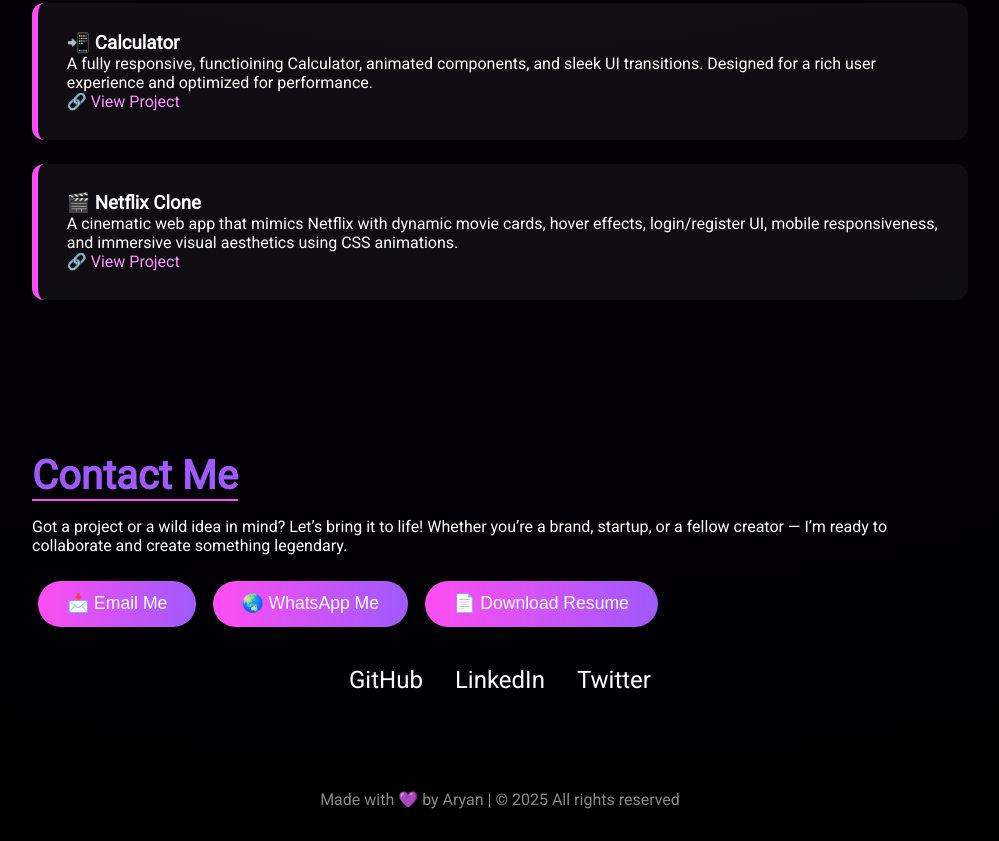
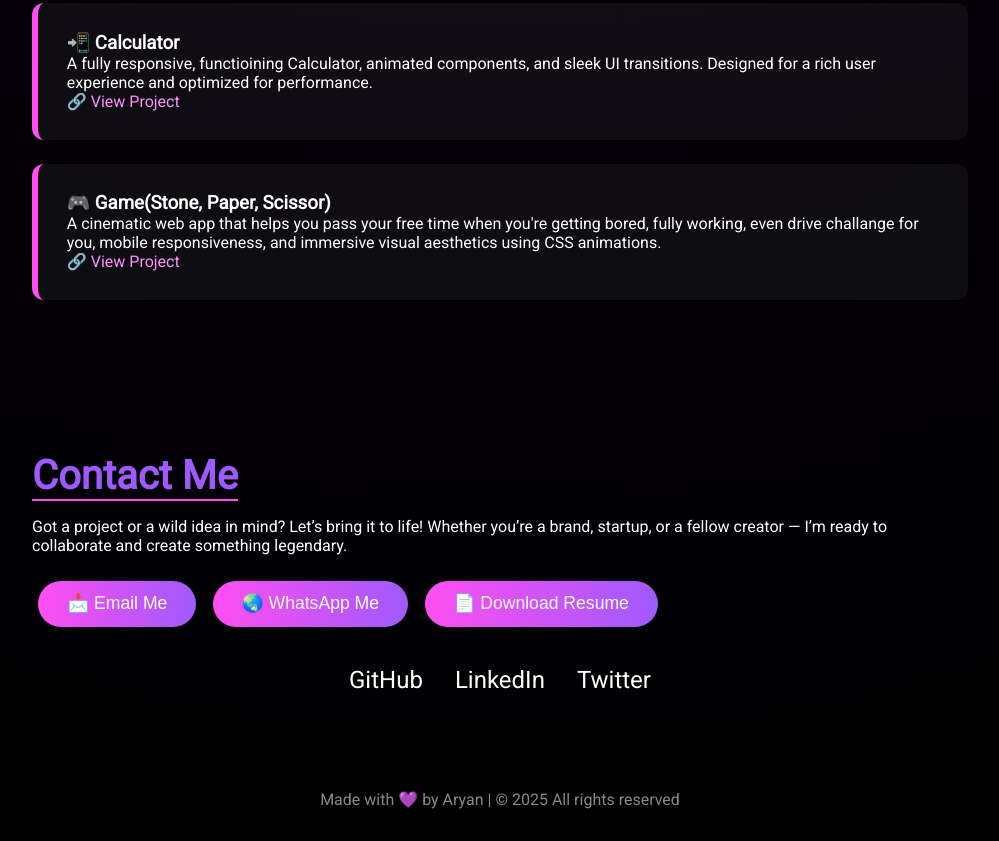
Before and after one commit to AryanBaghel1010/Portfolio, a plain HTML site: page index.html in a window 1280 px wide. Shown: the part 1308-2149 px from the top of the page, without its empty margins (140-1139 px from the left). Drawn offline with nearby package versions, Linux system fonts and the light colour scheme.

Commit message:
Update index.html

```diff
--- a/index.html
+++ b/index.html
@@ -209,12 +209,12 @@
             <a href="https://aryanbaghel1010.github.io/Calculator/">🔗 View Project</a>
         </div>
         <div class="project-card">
-            <h3>🎬 Netflix Clone</h3>
+            <h3>🎮 Game(Stone, Paper, Scissor)</h3>
             <p>
-                A cinematic web app that mimics Netflix with dynamic movie cards, hover effects, login/register UI,
+                A cinematic web app that helps you pass your free time when you're getting bored, fully working, even drive challange for you,
                 mobile responsiveness, and immersive visual aesthetics using CSS animations.
             </p>
-            <a href="https://aryanbaghel1010.github.io/Netflix-Clone/">🔗 View Project</a>
+            <a href="https://aryanbaghel1010.github.io/Game-Stone-Paper-Scissor-/">🔗 View Project</a>
         </div>
     </section>
 
```
